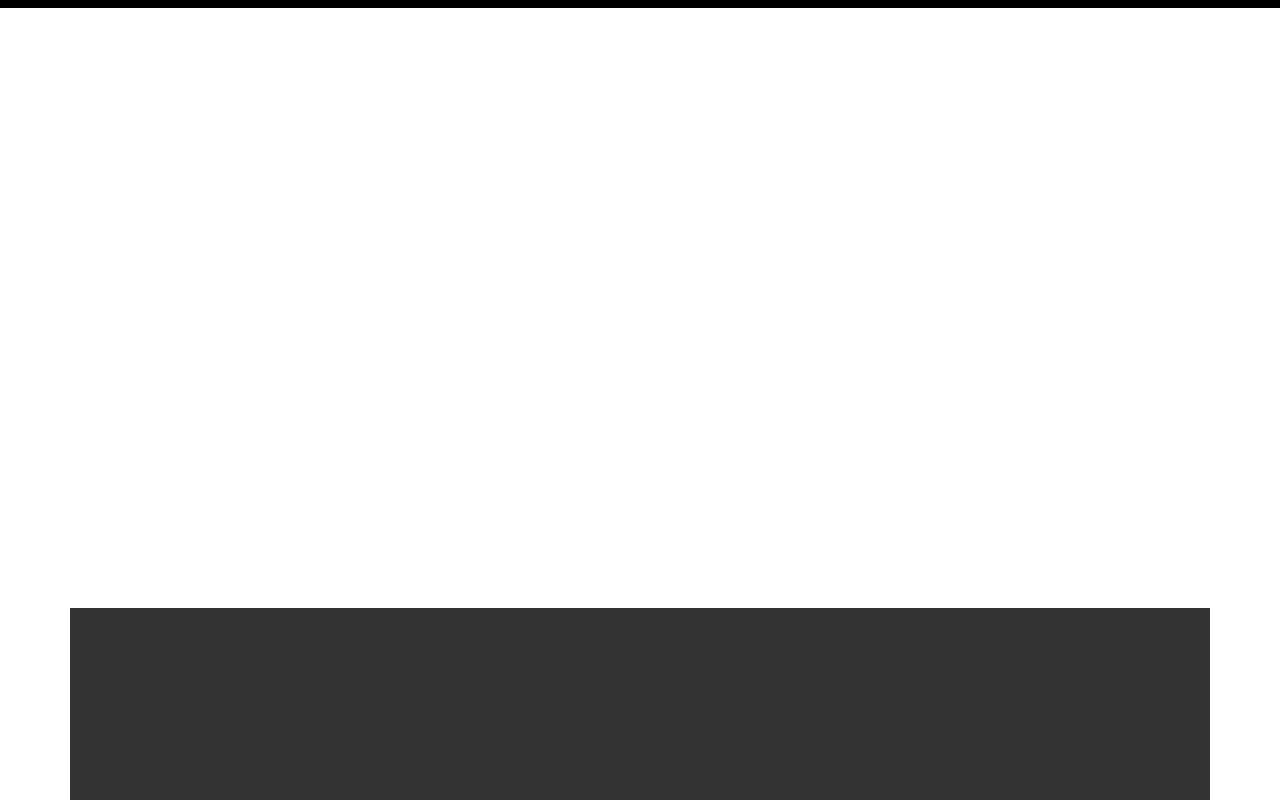
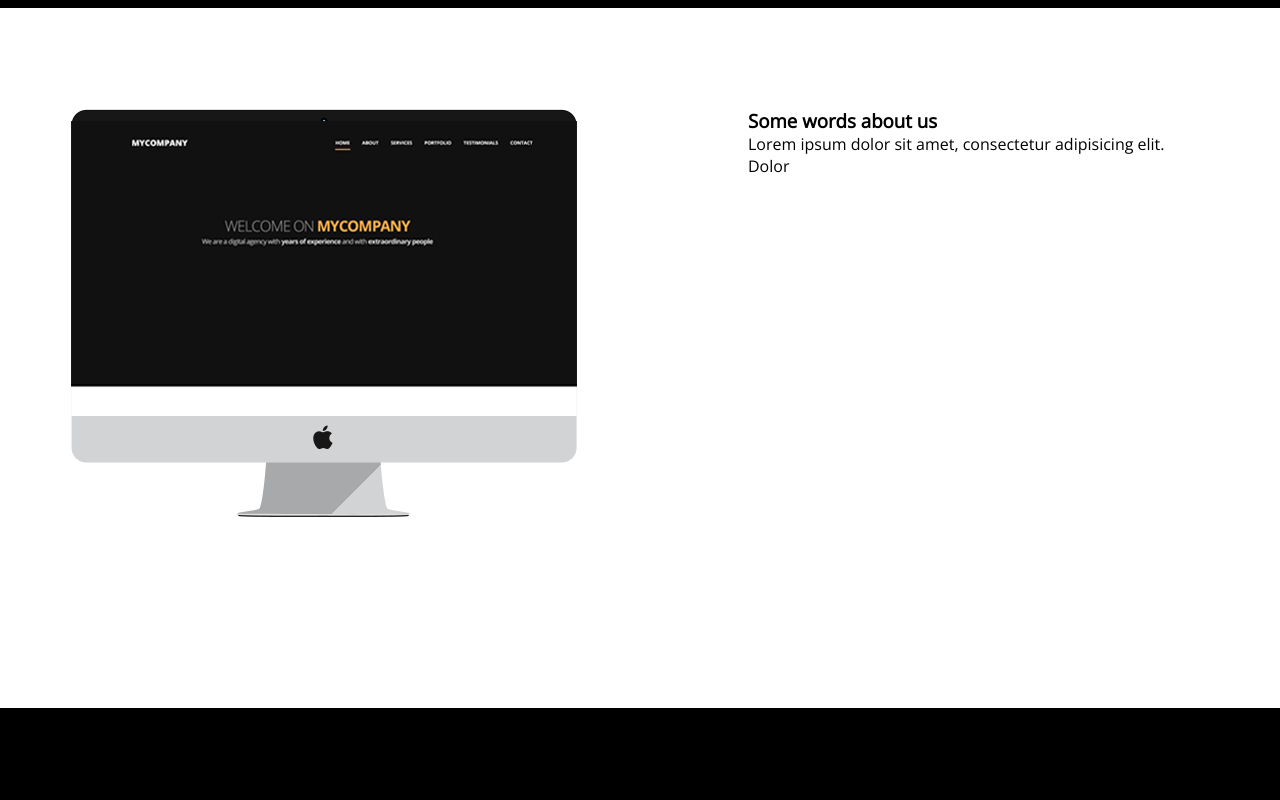
Before and after one commit to IharSa/Web-developer, a plain HTML site: page index.html in a window 1280 px wide. Shown: the part 880-1680 px from the top of the page. Drawn offline with nearby package versions, Linux system fonts and the light colour scheme.

Commit message:
section1

```diff
--- a/index.html
+++ b/index.html
@@ -29,17 +29,31 @@
         <p>We are a digital agency with years of experience and with extra</p></div>
 </header>
 
-<div class="section content"></div>
-<div class="section1 content"></div>
-<div class="section2 content"></div>
-<div class="section3 content"></div>
-<div class="section4 content"></div>
-<div class="section5 content"></div>
-<div class="section6 content"></div>
-<div class="section7 content"></div>
+<div class="section content">
+    <div class="foto"><img src="img/body.png" alt=""></div>
+    <div class="foto-content">
+        <h3>Some words about us </h3>
+            <p>Lorem ipsum dolor sit amet, consectetur adipisicing elit. Dolor</p>
+    </div>
+</div>
+<div class="section1 content1">
+    <h2 class="top"><li></li></h2>
+    <div class="top-content1"
+    ><div class="top-content-foto1"><img src="" alt=""></div>
+    <div class="top-content-foto1"><img src="" alt=""></div>
+    <div class="top-content-foto1"><img src="" alt=""></div>
+    <div class="top-content-foto1"><img src="" alt=""></div>
+         </div>
+</div>
+<div class="section2 content2"></div>
+<div class="section3 content3"></div>
+<div class="section4 content4"></div>
+<div class="section5 content5"></div>
+<div class="section6 content6"></div>
+<div class="section7 content7"></div>
 
 
-<footer class="footer content"></footer>
+<footer class="footer content8"></footer>
 
  <!--<script src="script.js"></script>-->
 </body>
--- a/style.css
+++ b/style.css
@@ -95,11 +95,6 @@ nav {
     margin-right: auto;
     margin-left: auto;
 }
-.section{
-    height: 600px;
-    width: 100%;
-    background-color: #ffffff;
-}
 .text{
     height: 100vh;
     color: #ffffff;
@@ -114,13 +109,27 @@ h2{
 
     text-transform: uppercase;/*Все буквы в верхнем регистре*/
 }
+.section{
+    height: 600px;
+    background-color: #ffffff;
+    margin-top: 100px;
+    display: flex;
+}
+.foto-content{
+   flex-grow: 1;
+   margin-left: 170px;
+}
+
 .section1{
-    background-color: #333333;
+    background-color: black;
     height: 600px;
 
 
 }
-.section2{
+.section2 {
+
+}
+.content2{
     background-color: red;
     height: 720px;
 
```
Also changed, not shown: img/body.png (added).
